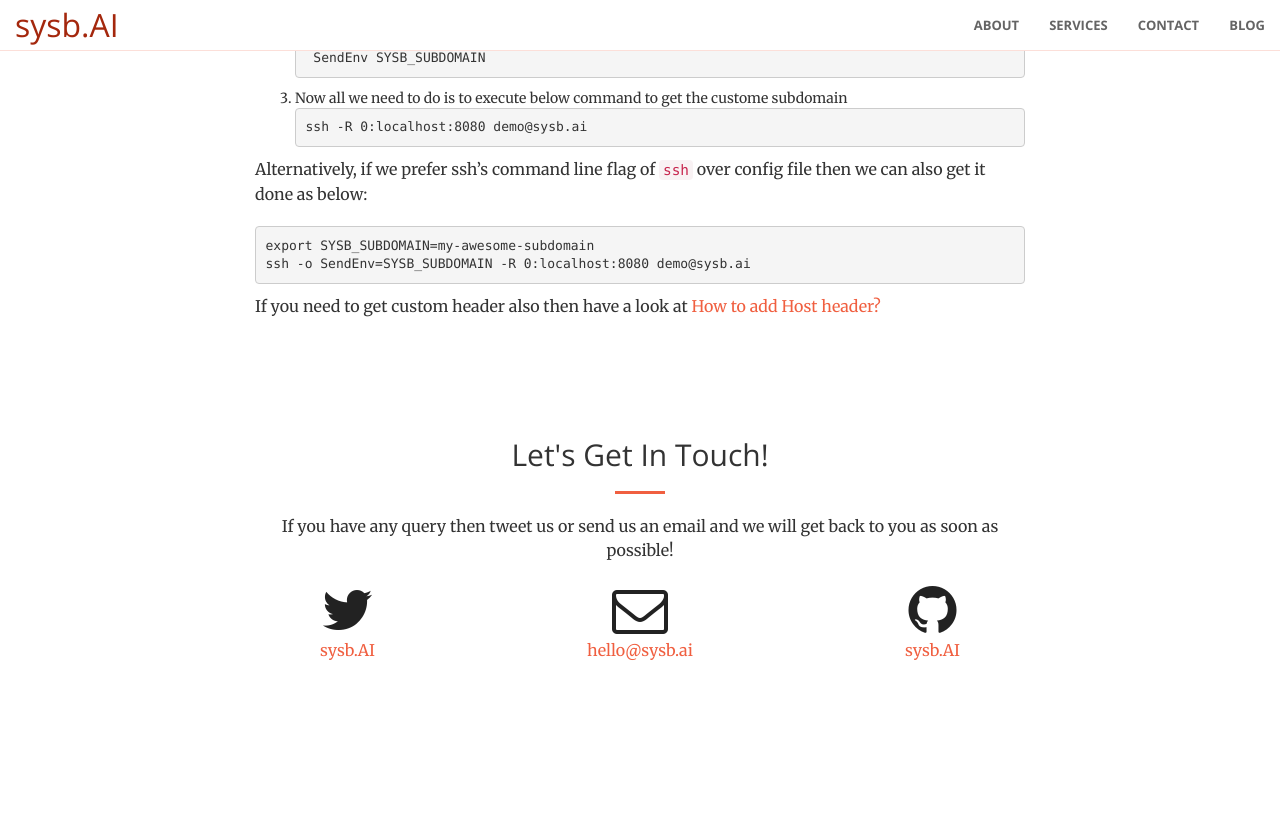
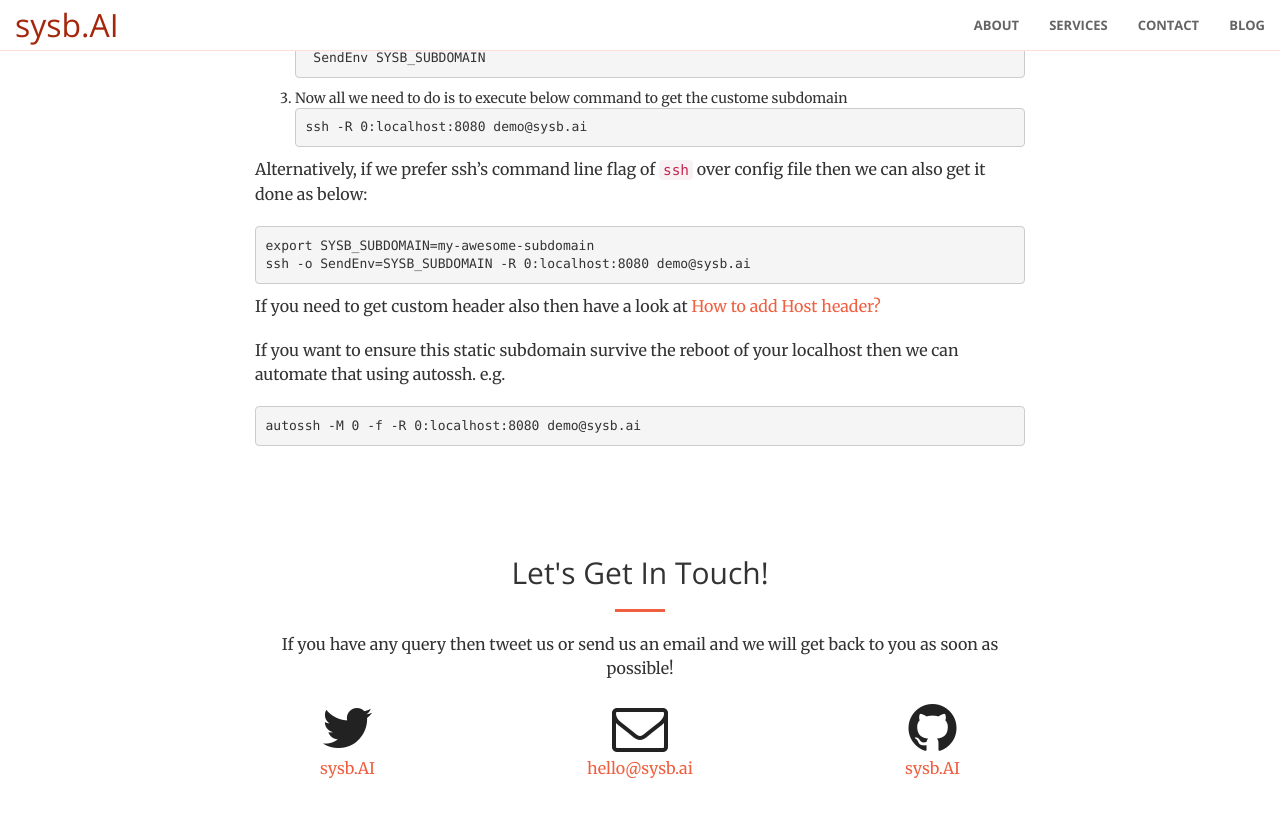
Before and after one commit to usama7628674/sysb.AI, a Jekyll site: the page built from _posts/2020-02-04-how-to-get-static-subdomain.md, in a window 1280 px wide and 900 px high, scrolled down 824 px. Shown: the top 817 px of the window. Built offline with Jekyll 4.4.1, drawn with Linux system fonts in a browser that asks for light colours; before the commit the page ends 1606 px from its top, so only the background shows below that.

Commit message:
improved post

````diff
--- a/_posts/2020-02-04-how-to-get-static-subdomain.md
+++ b/_posts/2020-02-04-how-to-get-static-subdomain.md
@@ -28,6 +28,10 @@ ssh -o SendEnv=SYSB_SUBDOMAIN -R 0:localhost:8080 demo@sysb.ai
 
 If you need to get custom header also then have a look at [How to add Host header?]({% post_url 2020-02-05-how-to-add-custom-header %})
 
+If you want to ensure this static subdomain survive the reboot of your localhost then we can automate that using autossh. e.g.
+```
+autossh -M 0 -f -R 0:localhost:8080 demo@sysb.ai
+```
 <!-- # Using SetEnv
 We may use below config in our `~/.ssh/config` and put value of SYSB_SUBDOMAIN and SYSB_HOST_HEADER accordingly
 ```
````
